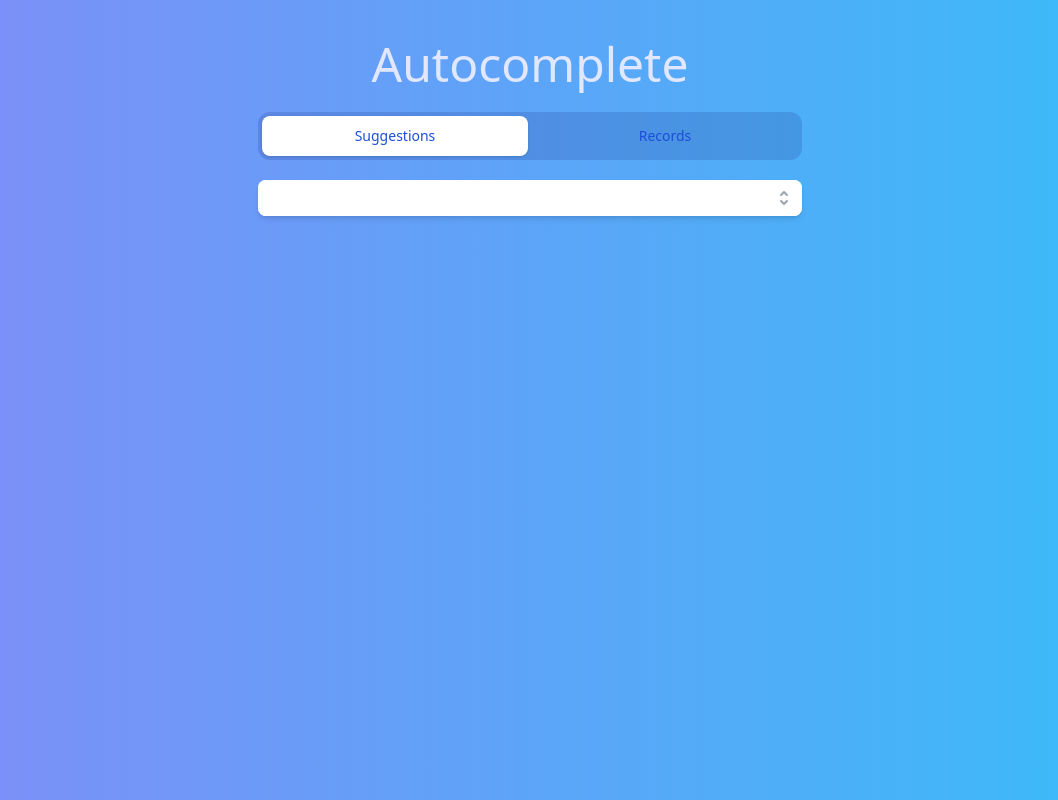
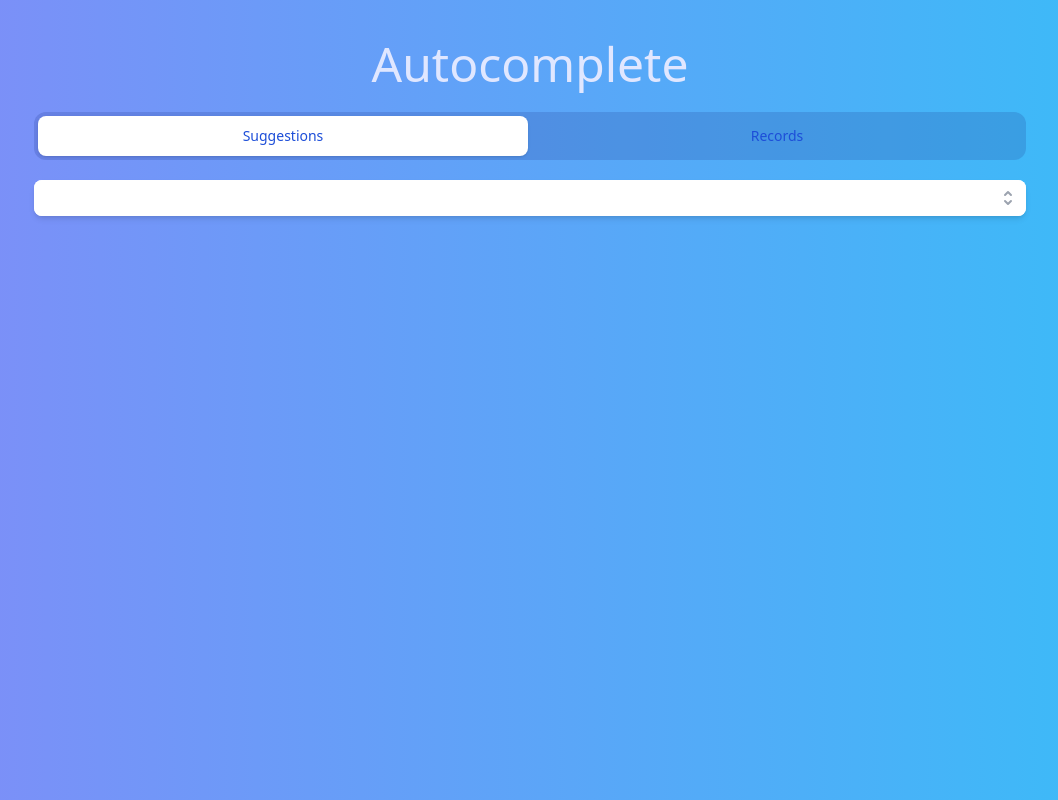
Before and after one commit to seqwa/seqwa-autocomplete-nextjs, a Next.js app: page / in a window 1280 px wide. Shown: the whole page, without its empty margins (110-1168 px from the left). Built offline with nearby package versions, Linux system fonts and the light colour scheme.

Commit message:
1 file modified

```diff
--- a/components/autocompletebox.js
+++ b/components/autocompletebox.js
@@ -21,7 +21,7 @@
   };
 
   return (
-    <div className="max-w-xl mx-auto px-4 pt-[5vh]">
+    <div className="max-w-xl xl:max-w-5xl mx-auto px-4 pt-[5vh]">
       <h1 className="text-5xl text-indigo-100 text-center mb-6">
         Autocomplete
       </h1>
@@ -67,7 +67,7 @@
                   leave="transition ease-in duration-100"
                   leaveFrom="opacity-100"
                   leaveTo="opacity-0"
-                  afterLeave={() => setQuery('')}
+                  // afterLeave={() => setQuery('')}
                 >
                   <Combobox.Options className="absolute w-full py-1 mt-1 overflow-auto text-base bg-white rounded-md shadow-lg max-h-60 ring-1 ring-black ring-opacity-5 focus:outline-none sm:text-sm">
                     {searchResults &&
```
